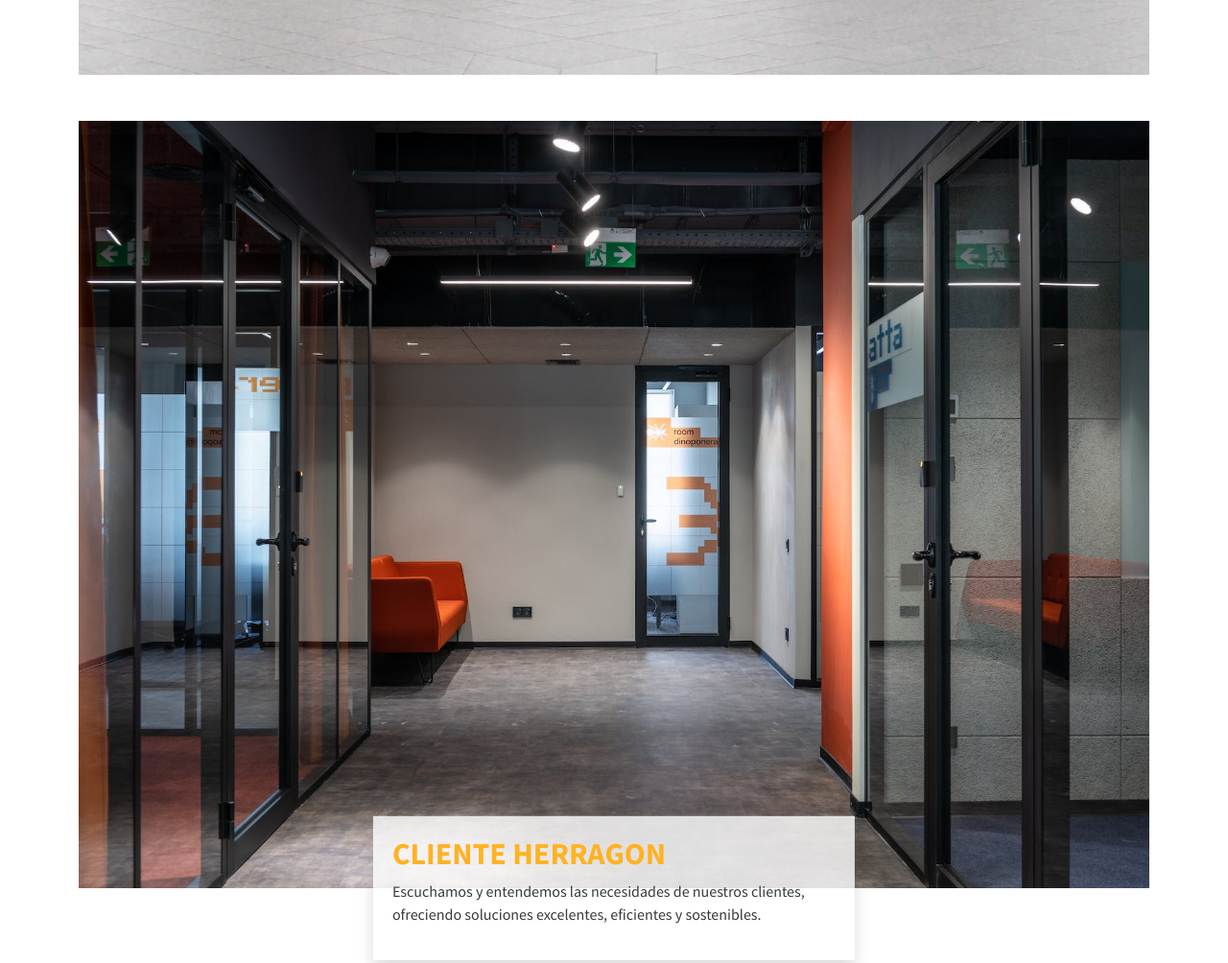
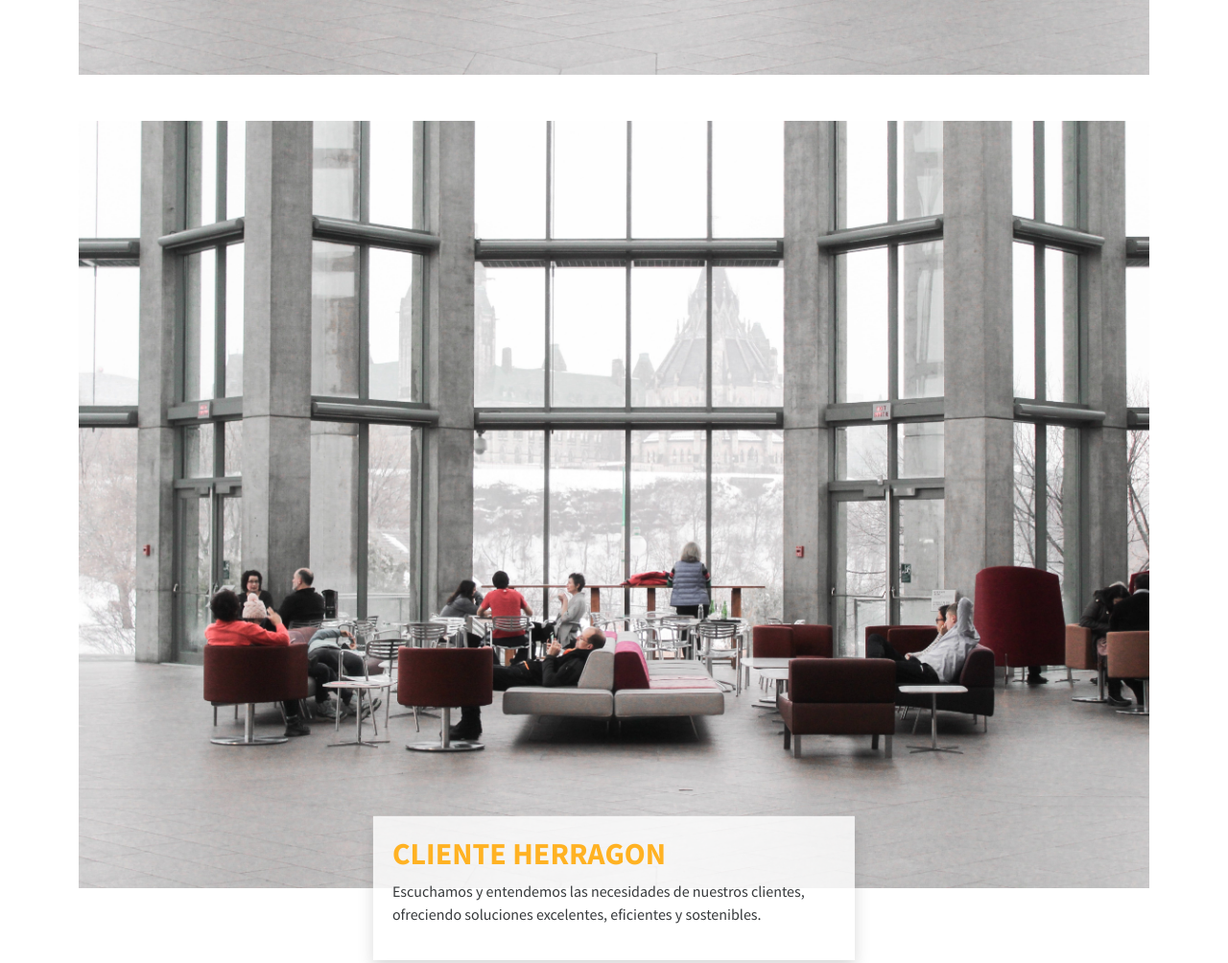
Before and after one commit to DiegoAFE/Web-Herragon, a plain HTML site: page index.html in a window 1280 px wide. Shown: the part 1700-2704 px from the top of the page at 96% size. Drawn offline with nearby package versions, Linux system fonts and the light colour scheme.

Commit message:
Update style.css

```diff
--- a/css/style.css
+++ b/css/style.css
@@ -97,7 +97,7 @@ nav.abajo span.boton-Span-canva-contacto{
     bottom: 0;
 }
 .div-imagen2{
-    background: url('../img/img_oficina.jpg') center/cover; /* IMAGEN TEMPORAL */
+    background: url('../img/reformas-integrales-caja.jpg') center/cover; /* IMAGEN TEMPORAL */
     height: 100%;
     position: absolute;
     top: 0;
```
